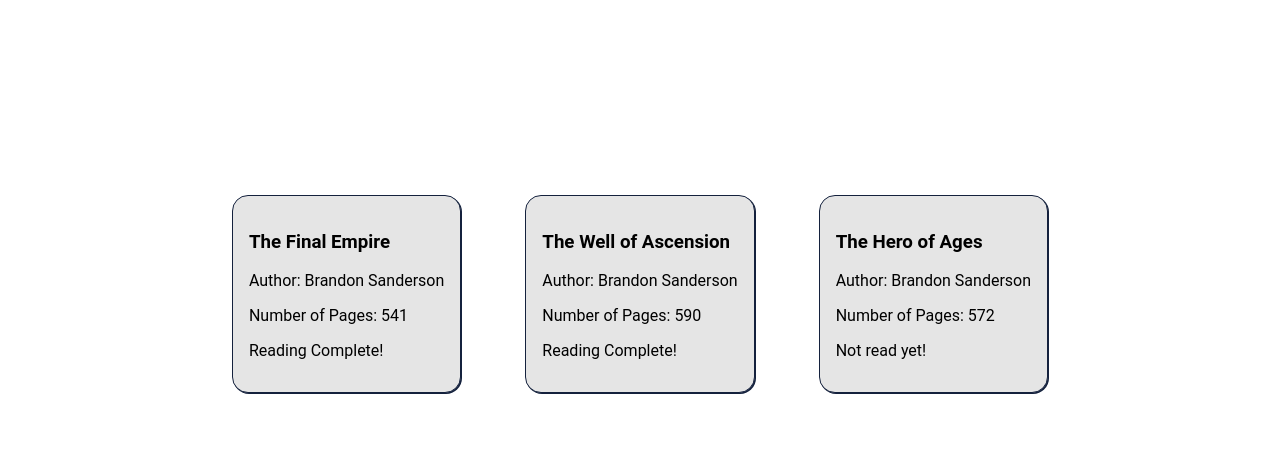
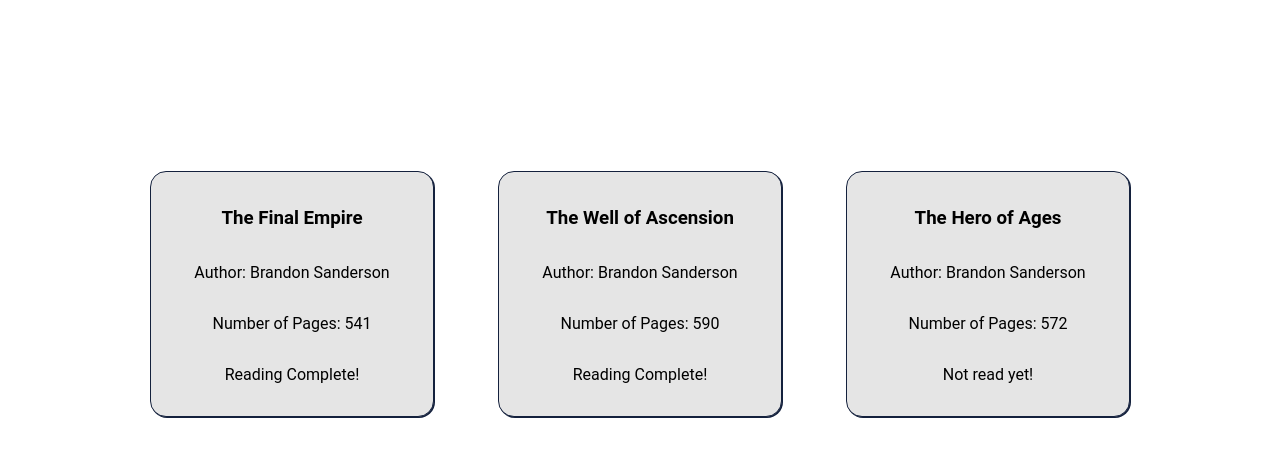
Before and after one commit to gefgu/odin-library, a plain HTML site: page index.html in a window 1280 px wide. Shown: the part 76-532 px from the top of the page. Drawn offline with Linux system fonts and the light colour scheme.

Commit message:
Add more whitespace in cards

```diff
--- a/style.css
+++ b/style.css
@@ -38,4 +38,8 @@
   border-radius: 16px;
   padding: 16px;
   box-shadow: 1px 1px #14213d;
+  display: flex;
+  flex-direction: column;
+  text-align: center;
+  width: 250px;
 }
```
